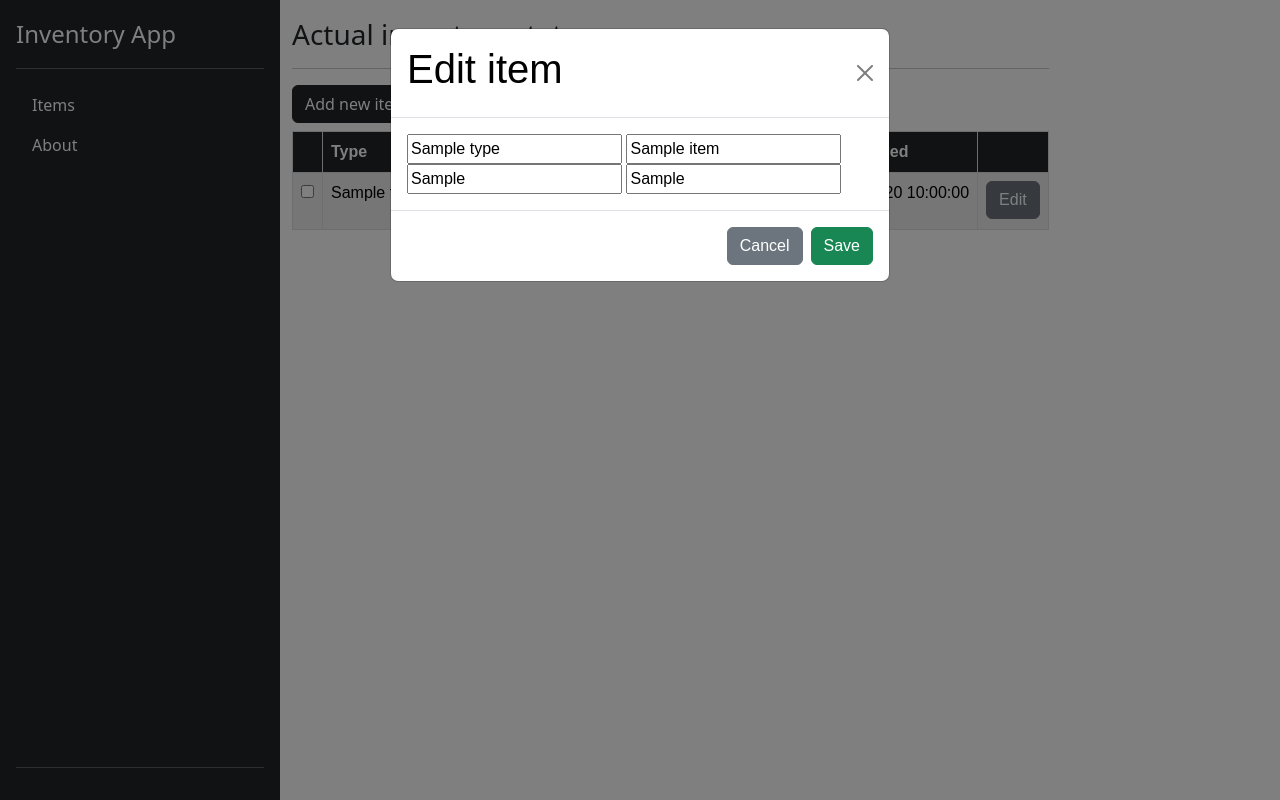
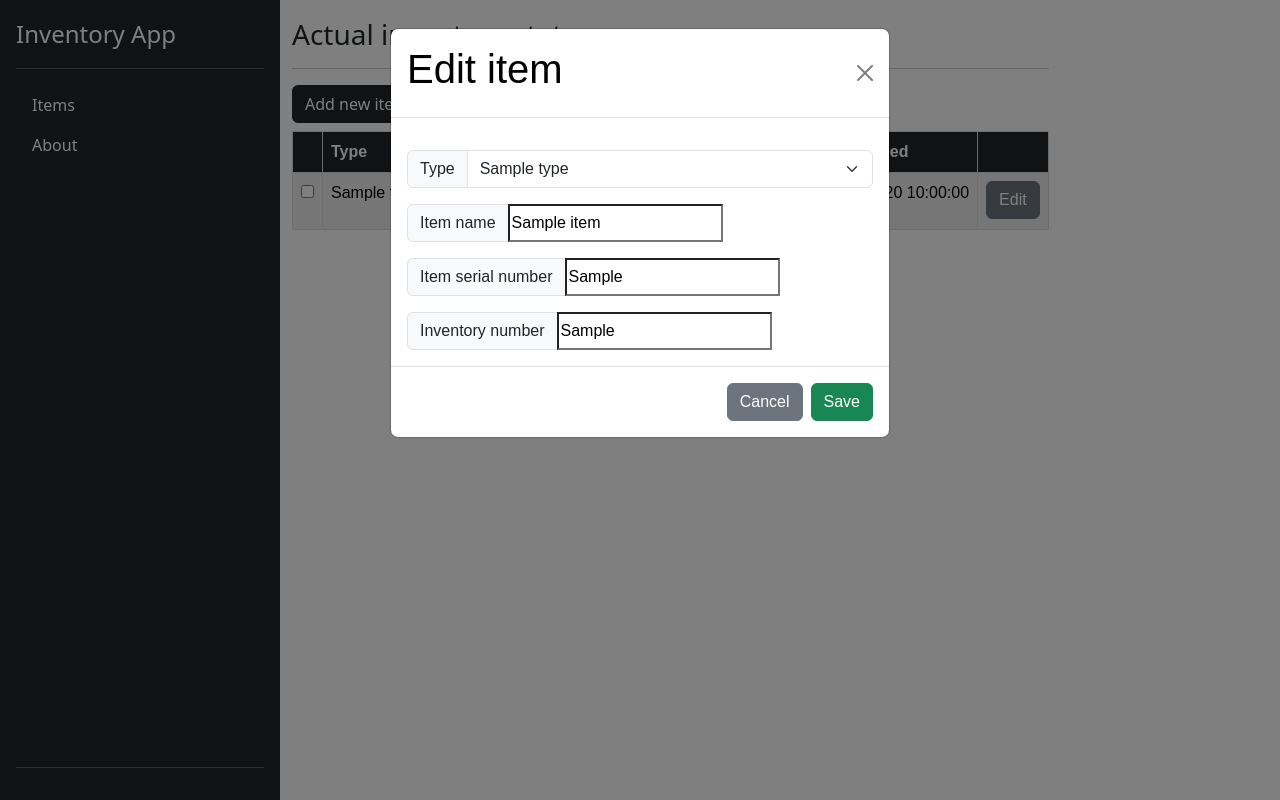
Before and after one commit to TomaszKamola/inventory-app, a Flask app: page / in a window 1280 px wide, after a click on "Edit". Run offline with Flask 3, Linux system fonts and the light colour scheme; tables that the repository leaves empty hold one stand-in row (values such as "Sample post").

Commit message:
Select field in edit modal implemented

```diff
--- a/inventory_app/routes.py
+++ b/inventory_app/routes.py
@@ -5,7 +5,6 @@ from flask import (
     redirect,
     url_for
 )
-from sqlalchemy import desc
 from inventory_app.app import app, db
 from inventory_app.models import Items, Types
 from datetime import datetime
@@ -15,8 +14,9 @@ from datetime import datetime
 @app.route("/items", methods=['GET', 'POST'])
 def items():
     items = Items.query.order_by(Items.id).all()
+    types = Types.query.order_by(Types.name).all()
 
-    return render_template('items.html', items=items)
+    return render_template('items.html', items=items, types=types)
 
 @app.route("/new_item", methods=['GET', 'POST'])
 def new_item():
--- a/inventory_app/templates/items.html
+++ b/inventory_app/templates/items.html
@@ -88,10 +88,30 @@
                                                     <button type="button" class="btn-close" data-bs-dismiss="modal" aria-label="Close"></button>
                                                 </div>
                                                 <div class="modal-body">
-                                                    <input type="text" id="fname" name="edit_type" value="{{ item.item_type|replace('[', '')|replace(']', '') }}">
-                                                    <input type="text" id="fname" name="edit_name" value="{{ item.name }}">
-                                                    <input type="text" id="fname" name="edit_serial" value="{{ item.serial }}">
-                                                    <input type="text" id="fname" name="edit_inv_num" value="{{ item.inventory_num }}">
+                                                    <div class="input-group">
+                                                        <span class="input-group-text">Type</span>
+                                                        <!-- <input type="select" name="edit_type" value="{{ item.item_type }}"> -->
+                                                        <select class="form-select" name="type">
+                                                            <option value="{{ item.item_type|replace('[', '')|replace(']', '') }}">{{ item.item_type|replace('[', '')|replace(']', '') }}</option>
+                                                            {% for type in types %}
+                                                                {% if type.name != item.item_type|replace('[', '')|replace(']', '') %}
+                                                                    <option value="{{ type.id }}">{{ type.name }}</option>
+                                                                {% endif %}
+                                                            {% endfor %}
+                                                        </select>
+                                                    </div>
+                                                    <div class="input-group">
+                                                        <span class="input-group-text">Item name</span>
+                                                        <input type="text" name="edit_name" value="{{ item.name }}">
+                                                    </div>
+                                                    <div class="input-group">
+                                                        <span class="input-group-text">Item serial number</span>
+                                                        <input type="text" name="edit_serial" value="{{ item.serial }}">
+                                                    </div>
+                                                    <div class="input-group">
+                                                        <span class="input-group-text">Inventory number</span>
+                                                        <input type="text" name="edit_inv_num" value="{{ item.inventory_num }}">
+                                                    </div>
                                                 </div>
                                                 <div class="modal-footer">
                                                     <button type="button" class="btn btn-secondary" data-bs-dismiss="modal">Cancel</button>
```
